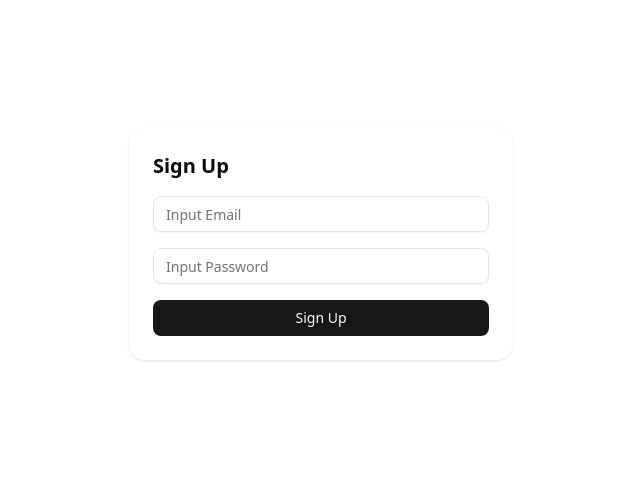
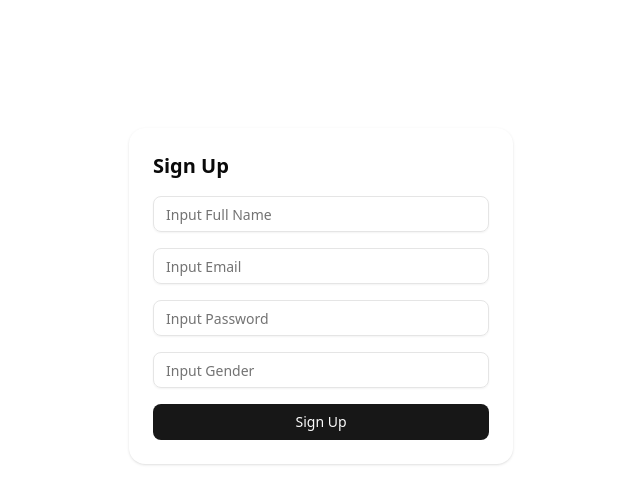
Before and after one commit to abdi-class/jcwdahsr01-dash-app, a Next.js app: page /signup in a window 1280 px wide. Shown: the top 504 px of the page, without its empty margins (319-959 px from the left). Built offline with nearby package versions, Linux system fonts and the light colour scheme.

Commit message:
revamp: signup form

```diff
--- a/src/app/signup/page.tsx
+++ b/src/app/signup/page.tsx
@@ -5,23 +5,27 @@ import { Button } from "@/components/ui/button";
 import axios from "axios";
 import { useRouter } from "next/navigation";
 
-interface ISignUpPageProps {}
+interface ISignUpPageProps { }
 
 const SignUpPage: React.FunctionComponent<ISignUpPageProps> = (props) => {
   const router = useRouter();
+  const fullNameRef = React.useRef<HTMLInputElement>(null);
   const emailRef = React.useRef<HTMLInputElement>(null);
   const passwordRef = React.useRef<HTMLInputElement>(null);
+  const genderRef = React.useRef<HTMLInputElement>(null);
 
   // Function to submit
   const onBtSignup = async () => {
     try {
-      if (emailRef.current?.value && passwordRef.current?.value) {
+      if (emailRef.current?.value && passwordRef.current?.value && fullNameRef.current?.value && genderRef.current?.value) {
         // call API
         const res = await axios.post(
-          "https://calmingstore-us.backendless.app/api/data/accounts",
+          "http://localhost:6666/accounts/create",
           {
+            name: fullNameRef.current.value,
             email: emailRef.current.value,
             password: passwordRef.current.value,
+            gender: genderRef.current.value,
           }
         );
         alert(`Welcome ${res.data.email}`);
@@ -38,8 +42,10 @@ const SignUpPage: React.FunctionComponent<ISignUpPageProps> = (props) => {
     <div className="w-96 bg-white p-6 shadow rounded-2xl m-auto">
       <h2 className="text-xl font-bold mb-4">Sign Up</h2>
       <form className="space-y-4">
+        <Input type="text" placeholder="Input Full Name" ref={fullNameRef} />
         <Input type="email" placeholder="Input Email" ref={emailRef} />
         <Input type="password" placeholder="Input Password" ref={passwordRef} />
+        <Input type="text" placeholder="Input Gender" ref={genderRef} />
         <Button type="button" className="w-full" onClick={onBtSignup}>
           Sign Up
         </Button>
```
Also changed, not shown: tsconfig.json (+14 -4 lines), 1 other file (tests, documents, lock files or other folders).
